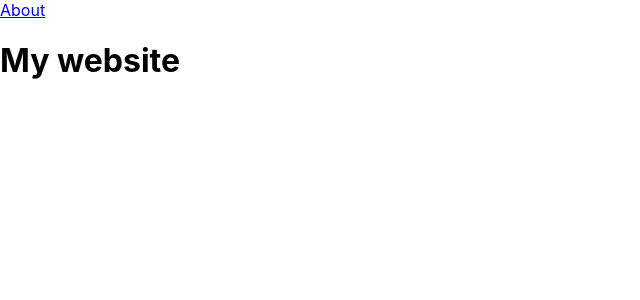
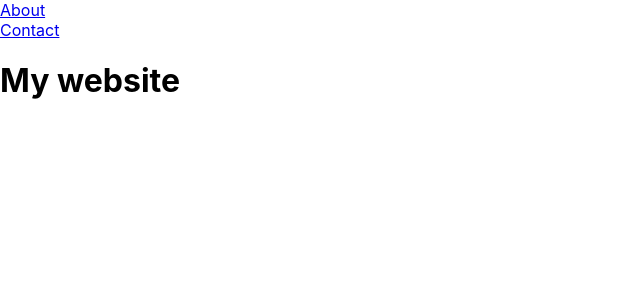
Before and after one commit to AKV85/ReactLesson, a React (Create React App) app in the folder my-app/: page / in a window 1280 px wide. Shown: the top 300 px of the page, without its empty margins (0-640 px from the left). Built offline with nearby package versions, Linux system fonts and the light colour scheme.

Commit message:
Incorporating the Link component2

```diff
--- a/my-app/src/App.js
+++ b/my-app/src/App.js
@@ -6,6 +6,8 @@
       <div>
        <nav>
           <Link to="/about">About</Link>
+          <br></br>
+          <Link to="/contact">Contact</Link>
        </nav>
         <h1>My website</h1>
       </div>
@@ -15,7 +17,14 @@
   export function About() {
     return (
       <div>
-        <h1>About us</h1>
+        <nav>
+        <Link to="/">Home</Link>
+
+          <Link to="/about">About</Link>
+          <br></br>
+          <Link to="/contact">Contact</Link>
+        </nav>
+        <h1>About Us</h1>
       </div>
     );
   }
@@ -23,6 +32,12 @@
   export function Contact() {
     return (
       <div>
+        <nav>
+          <Link to="/">Home</Link>
+          <Link to="/about">About</Link>
+          <br></br>
+          <Link to="/contact">Contact</Link>
+        </nav>
         <h1>Contact us</h1>
       </div>
     );
```
